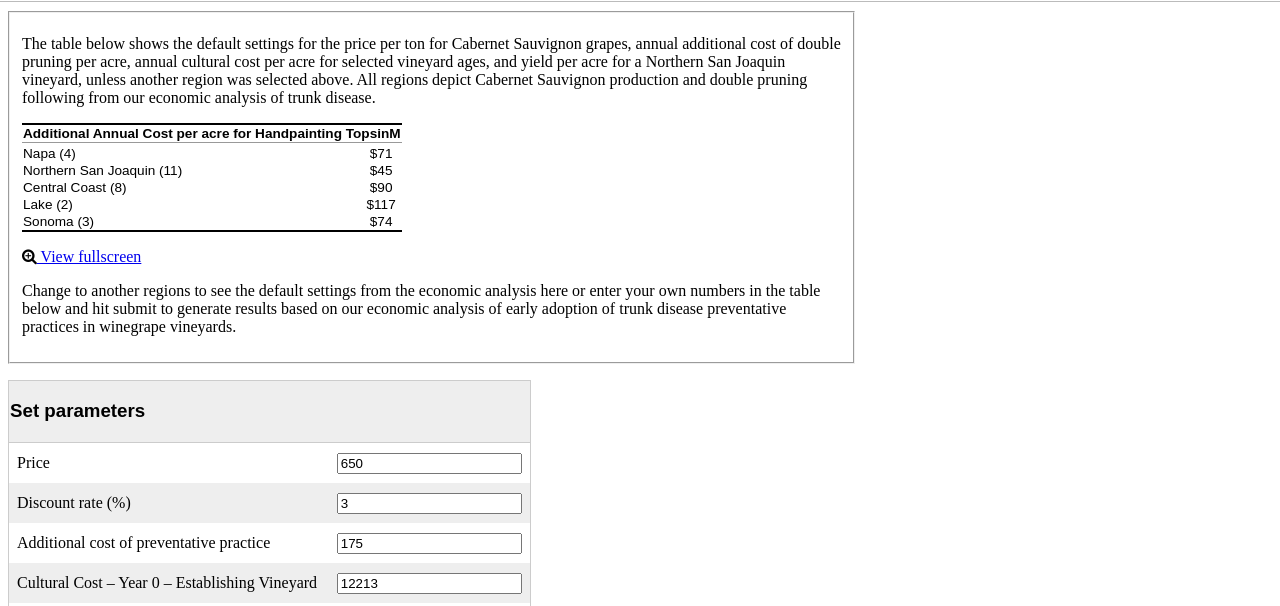
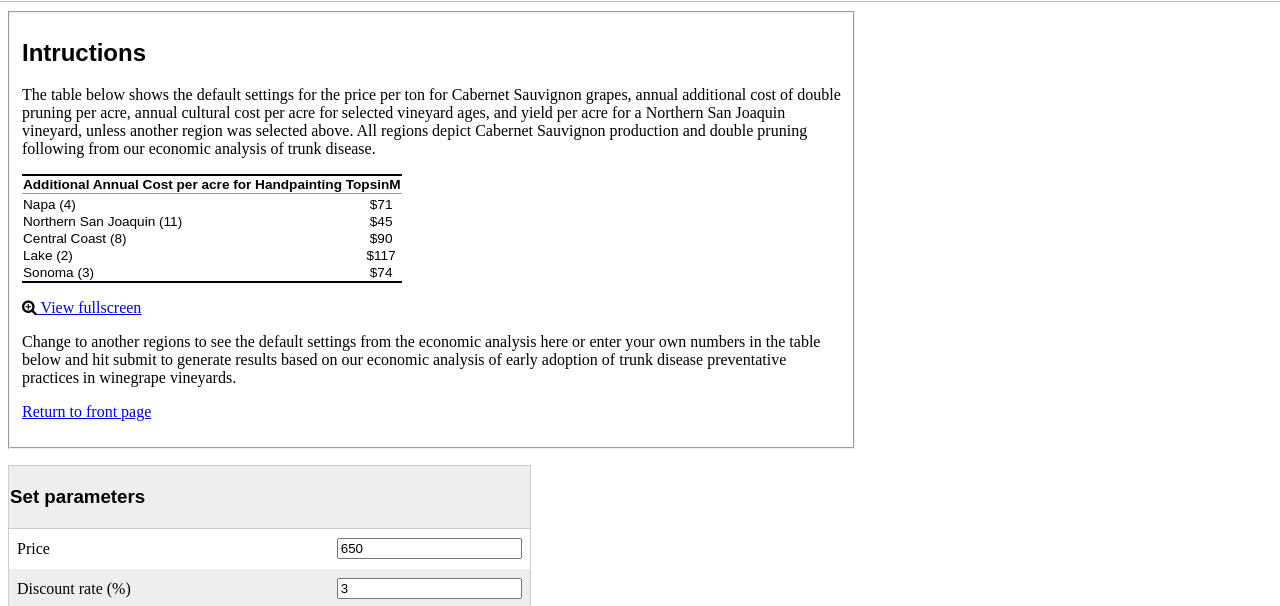
Before and after one commit to maxnorton/kaplan-interactive, a plain HTML site: page custom-parameters.html in a window 1280 px wide. Shown: the part 155-761 px from the top of the page. Drawn offline with nearby package versions, Linux system fonts and the light colour scheme.

Commit message:
add title text and return link to custom instructions

```diff
--- a/custom-parameters.html
+++ b/custom-parameters.html
@@ -39,6 +39,8 @@
 	<meta charset="utf-8"/>
 </head>
 <body>
+<h2 id="intructions">Intructions</h2>
+
 <p>The table below shows the default settings for the price per ton for Cabernet Sauvignon grapes, annual additional cost of double pruning per acre, annual cultural cost per acre for selected vineyard ages, and yield per acre for a Northern San Joaquin vineyard, unless another region was selected above. All regions depict Cabernet Sauvignon production and double pruning following from our economic analysis of trunk disease.</p>
 
 <table>
@@ -83,6 +85,8 @@
 <p><a href="img/custom-instructions-table01.png" class="swipebox hide-for-phones"><i class="fa fa-search-plus" aria-hidden="true"></i> View fullscreen</a> </p>
 
 <p>Change to another regions to see the default settings from the economic analysis here or enter your own numbers in the table below and hit submit to generate results based on our economic analysis of early adoption of trunk disease preventative practices in winegrape vineyards. </p>
+
+<p><a href="index.html">Return to front page</a> </p>
 
 </body>
 </html>
```
